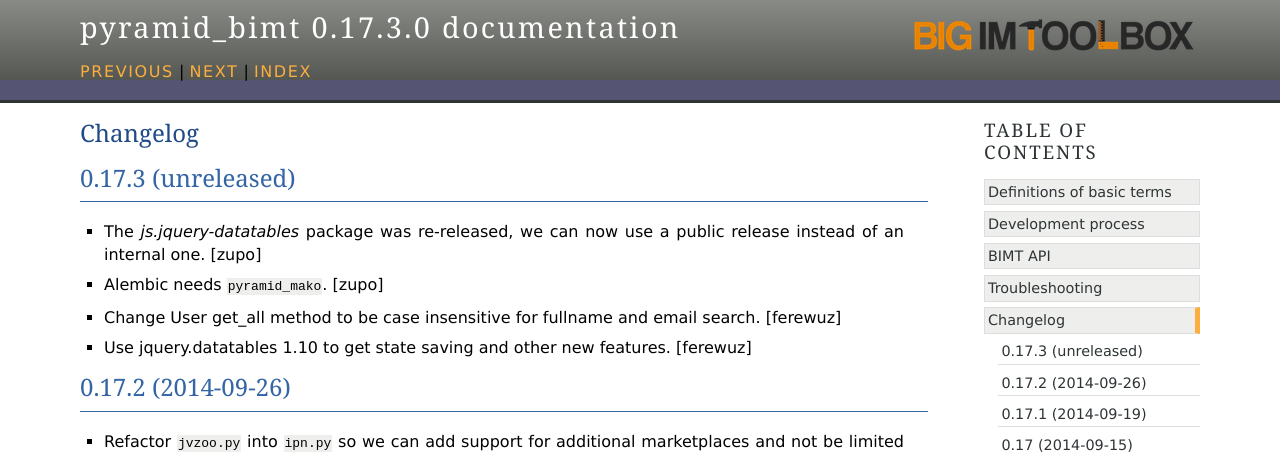
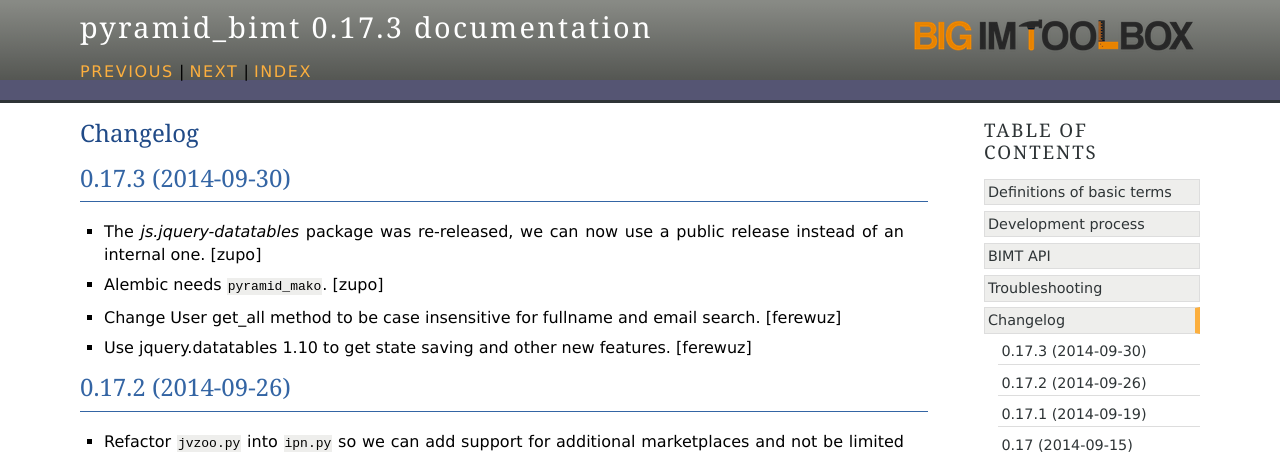
Before and after one commit to persho/pyramid_bimt, a Sphinx documentation site: the page built from docs/CHANGELOG.rst, in a window 1280 px wide and 900 px high. Shown: the top 454 px of the window. Built offline with Sphinx 7.4.7, drawn with Linux system fonts in a browser that asks for light colours.

Commit message:
Preparing release 0.17.3

```diff
--- a/docs/CHANGELOG.rst
+++ b/docs/CHANGELOG.rst
@@ -2,7 +2,7 @@ Changelog
 =========
 
 
-0.17.3 (unreleased)
+0.17.3 (2014-09-30)
 -------------------
 
 - The `js.jquery-datatables` package was re-released, we can now use a public
--- a/setup.py
+++ b/setup.py
@@ -18,7 +18,7 @@ long_description = \
 
 setup(
     name='pyramid_bimt',
-    version='0.17.3.dev0',
+    version='0.17.3',
     description='Base package for BIMT apps.',
     long_description=long_description,
     classifiers=[
```
